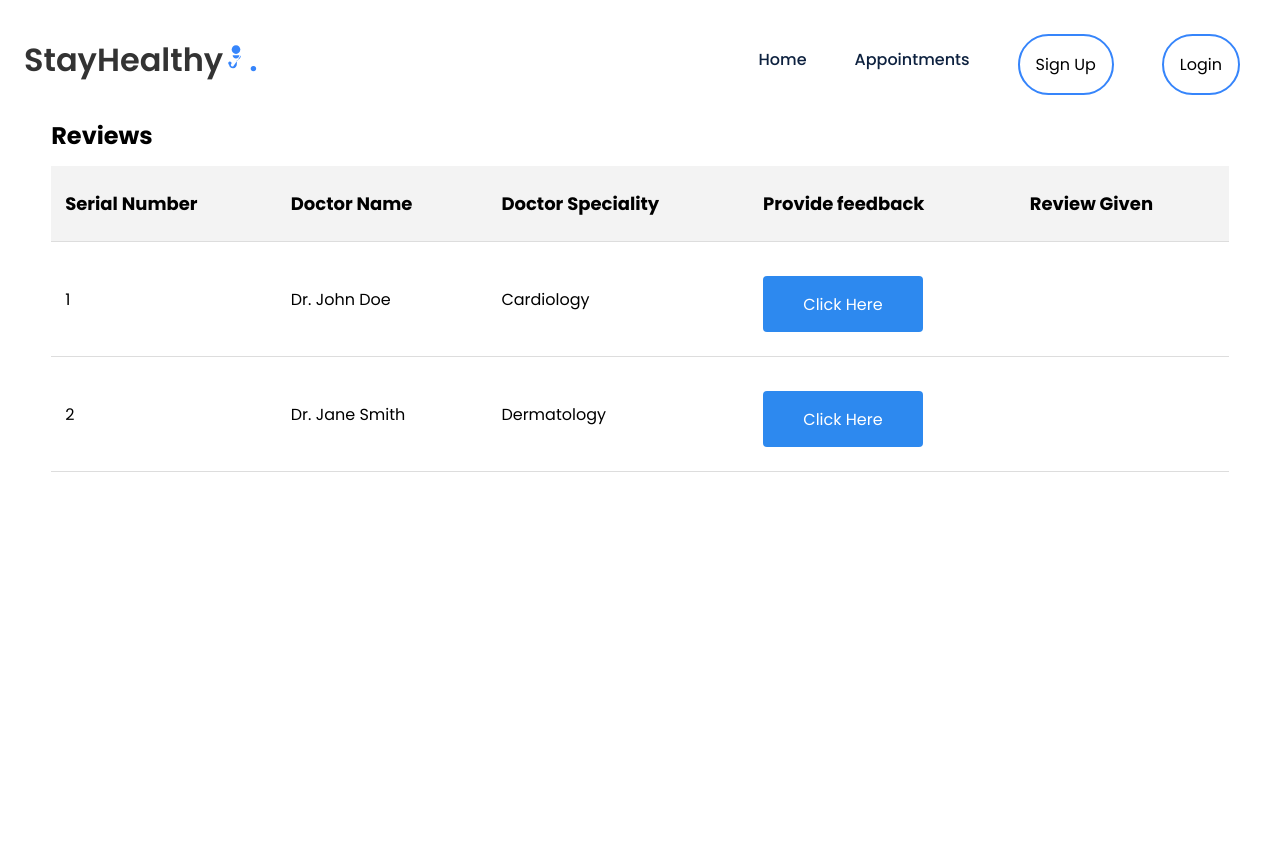
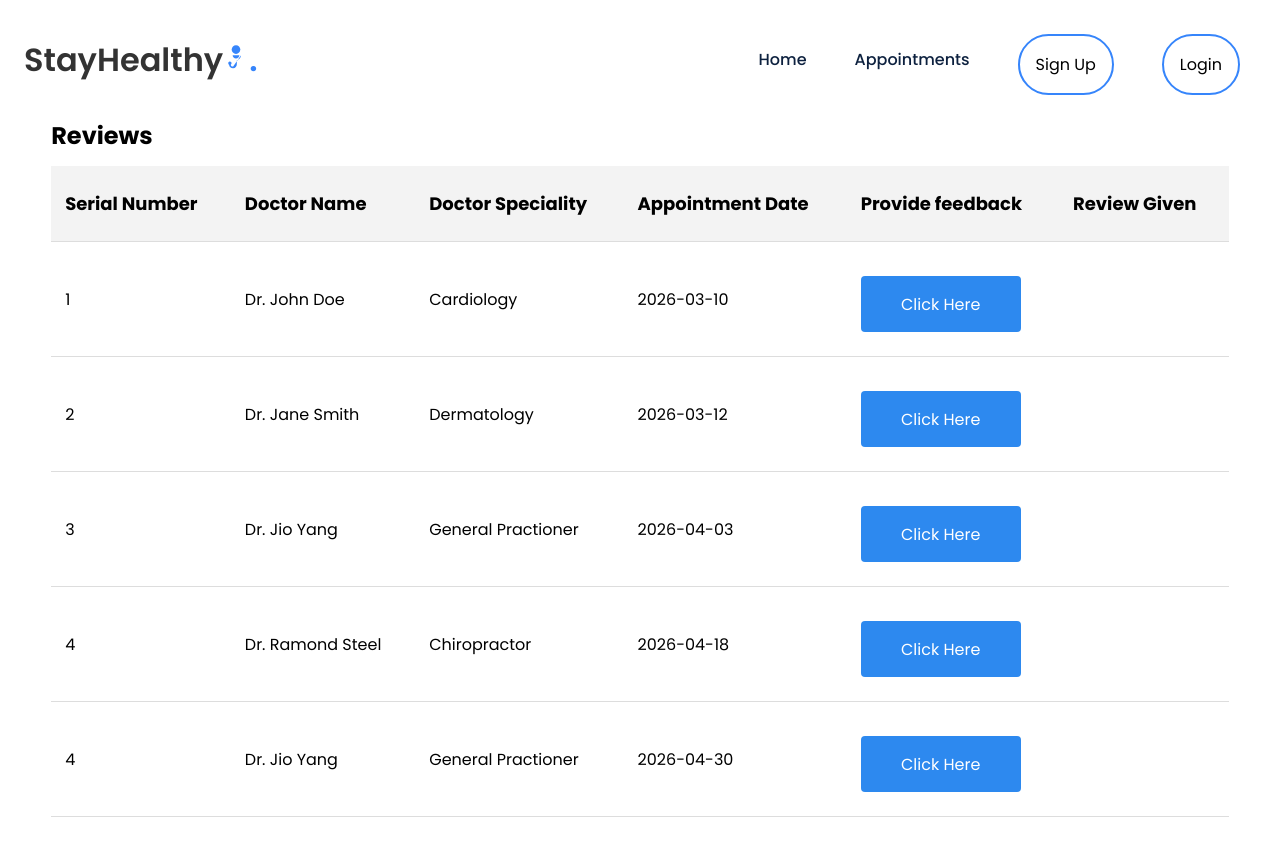
Before and after one commit to alysialockhart1977-commits/test_med_app, a React (Create React App) app: page /reviews in a window 1280 px wide. Before the commit the page ends 800 px from the top, so only its background shows below. Built offline with nearby package versions, Linux system fonts and the light colour scheme.

Commit message:
Additional code to validate no review yet, review already submitted, multiple appointments/same doctor, different visits

```diff
--- a/src/Components/ReviewForm/ReviewForm.js
+++ b/src/Components/ReviewForm/ReviewForm.js
@@ -16,6 +16,7 @@ const ReviewForm = () => {
         id: 1,
         doctorName: "Dr. John Doe",
         speciality: "Cardiology",
+        appointmentDate: "2026-03-10",
         reviewGiven: false,
         reviewMessage: "",
         },
@@ -23,9 +24,34 @@ const ReviewForm = () => {
         id: 2,
         doctorName: "Dr. Jane Smith",
         speciality: "Dermatology",
+        appointmentDate: "2026-03-12",
         reviewGiven: false,
         reviewMessage: "",
         },
+        {
+        id: 3,
+        doctorName: "Dr. Jio Yang",
+        speciality: "General Practioner",
+        appointmentDate: "2026-04-03",
+        reviewGiven: false,
+        reviewMessage: "",
+        },
+        {
+        id: 4,
+        doctorName: "Dr. Ramond Steel",
+        speciality: "Chiropractor",
+        appointmentDate: "2026-04-18",
+        reviewGiven: false,
+        reviewMessage: "",
+        },
+        {
+        id: 4,
+        doctorName: "Dr. Jio Yang",
+        speciality: "General Practioner",
+        appointmentDate: "2026-04-30",
+        reviewGiven: false,
+        reviewMessage: "",
+        }
     ]);
 
     // Track which doctor review form is currently open
@@ -81,6 +107,7 @@ const ReviewForm = () => {
                     <th>Serial Number</th>
                     <th>Doctor Name</th>
                     <th>Doctor Speciality</th>
+                    <th>Appointment Date</th>
                     <th>Provide feedback</th>
                     <th>Review Given</th>
                 </tr>
@@ -93,6 +120,7 @@ const ReviewForm = () => {
                     <td>{review.id}</td>
                     <td>{review.doctorName}</td>
                     <td>{review.speciality}</td>
+                    <td>{review.appointmentDate}</td>
 
                     {/* Feedback Button */}
                     <td>
```
